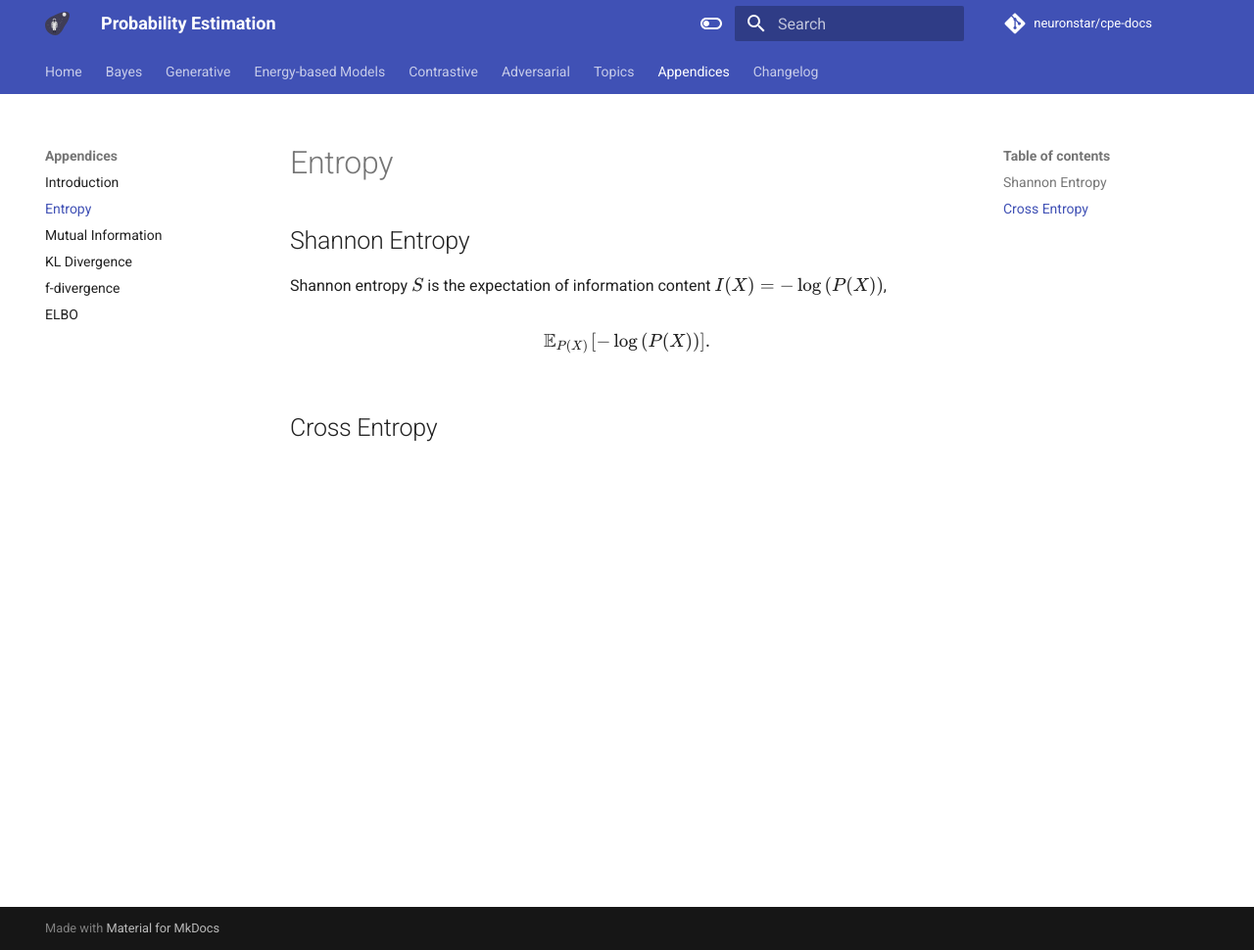
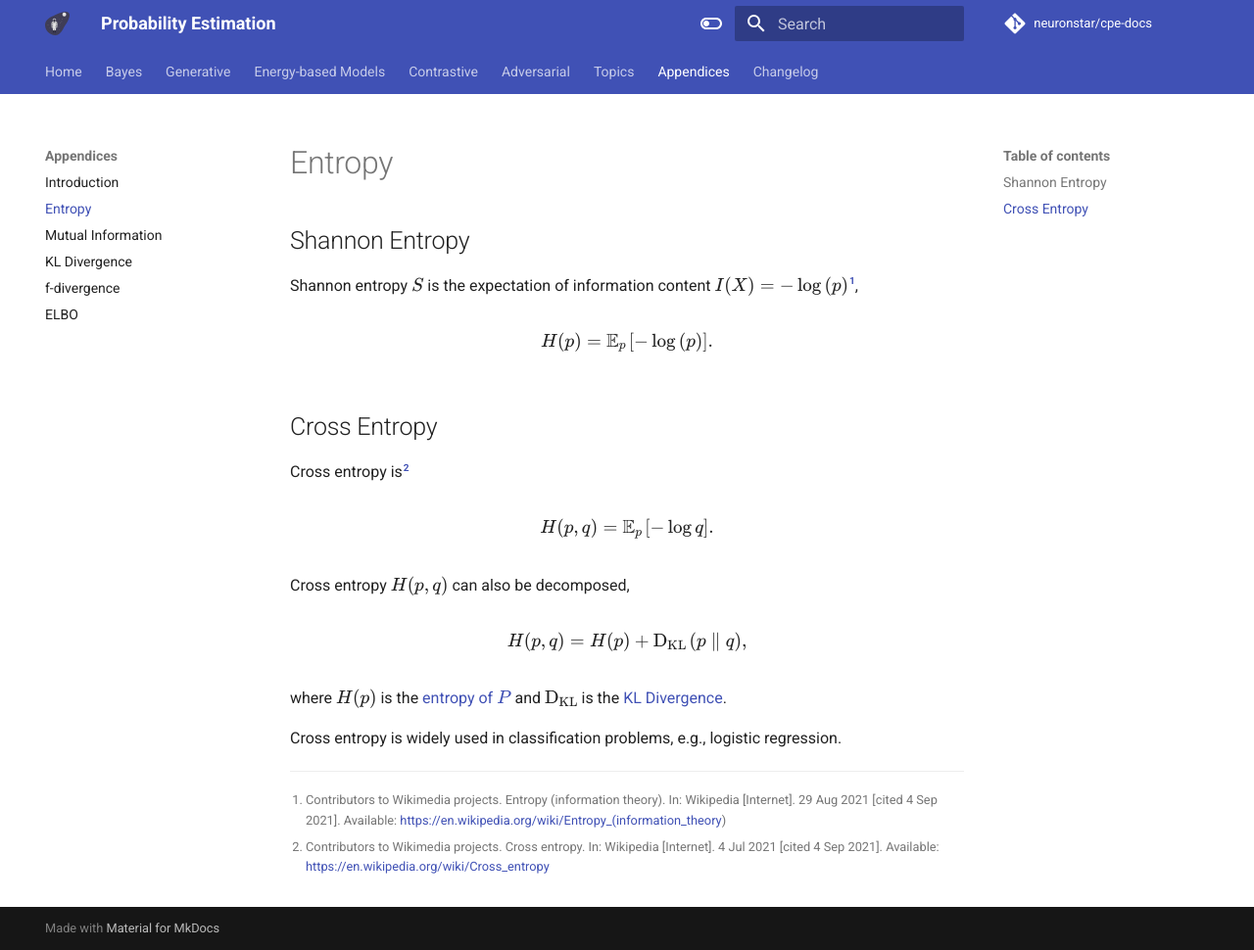
Before and after one commit to emptymalei/deep-learning, an MkDocs documentation site: the page built from cpe/appendices/entropy.md, in a window 1280 px wide and 970 px high. Shown: the whole window at 98% size. Built offline with MkDocs 1.6.1 and Material for MkDocs 9.7.7, drawn with Linux system fonts in a browser that asks for light colours; comment, search, counter and statistics services are not loaded.

```diff
--- a/cpe/appendices/entropy.md
+++ b/cpe/appendices/entropy.md
@@ -3,13 +3,39 @@
 
 ## Shannon Entropy
 
-Shannon entropy $S$ is the expectation of information content $I(X)=-\log \left(P(X)\right)$,
+Shannon entropy $S$ is the expectation of information content $I(X)=-\log \left(p\right)$[^shannon_entropy_wiki],
 
 \begin{equation}
-\mathbb E_{P(X)}\left[ -\log \left(P(X)\right) \right].
+H(p) = \mathbb E_{p}\left[ -\log \left(p\right) \right].
 \end{equation}
 
 
 
 
+[^shannon_entropy_wiki]: Contributors to Wikimedia projects. Entropy (information theory). In: Wikipedia [Internet]. 29 Aug 2021 [cited 4 Sep 2021]. Available: https://en.wikipedia.org/wiki/Entropy_(information_theory)
+
+
+
+
+
 ## Cross Entropy
+
+Cross entropy is[^cross_entropy_wiki]
+
+$$
+H(p, q) = \mathbb E_{p} \left[ -\log q \right].
+$$
+
+Cross entropy $H(p, q)$ can also be decomposed,
+
+$$
+H(p, q) = H(p) + \operatorname{D}_{\mathrm{KL}} \left( p \parallel q \right),
+$$
+
+where $H(p)$ is the [entropy of $P$](#shannon-entropy) and $\operatorname{D}_{\mathrm{KL}}$ is the [KL Divergence](kl-divergence.md).
+
+
+Cross entropy is widely used in classification problems, e.g., logistic regression.
+
+
+[^cross_entropy_wiki]: Contributors to Wikimedia projects. Cross entropy. In: Wikipedia [Internet]. 4 Jul 2021 [cited 4 Sep 2021]. Available: https://en.wikipedia.org/wiki/Cross_entropy
--- a/mkdocs.ubuntu.yml
+++ b/mkdocs.ubuntu.yml
@@ -55,7 +55,7 @@ markdown_extensions:
   - pymdownx.arithmatex:
       generic: true
   - toc:
-      permalink: "¤"
+      permalink: "¶"
   - footnotes
 
 
--- a/mkdocs.yml
+++ b/mkdocs.yml
@@ -54,7 +54,7 @@ markdown_extensions:
   - pymdownx.arithmatex:
       generic: true
   - toc:
-      permalink: "¤"
+      permalink: "¶"
   - footnotes
 
 
```
Also changed, not shown: cpe/appendices/f-divergence.md (+16 -0 lines), cpe/appendices/kl-divergence.md (+17 -0 lines), cpe/index.md (+10 -0 lines), cpe/appendices/assets/kl-divergence/kl-divergence-guassian-mixture.png (added).
